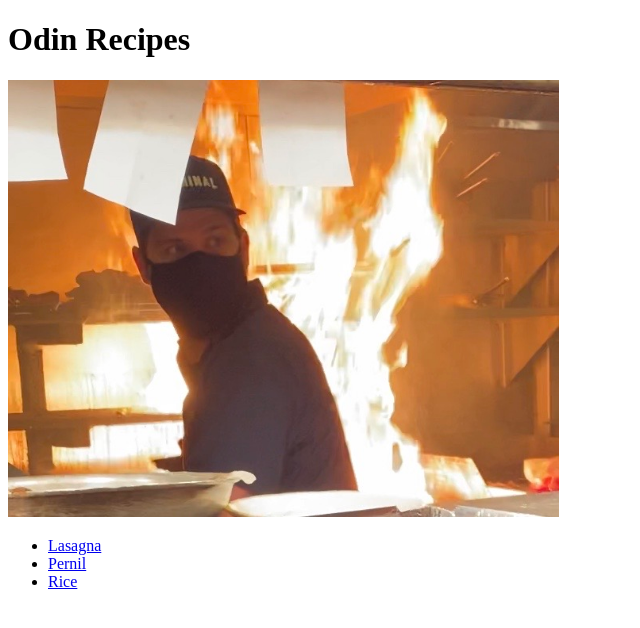
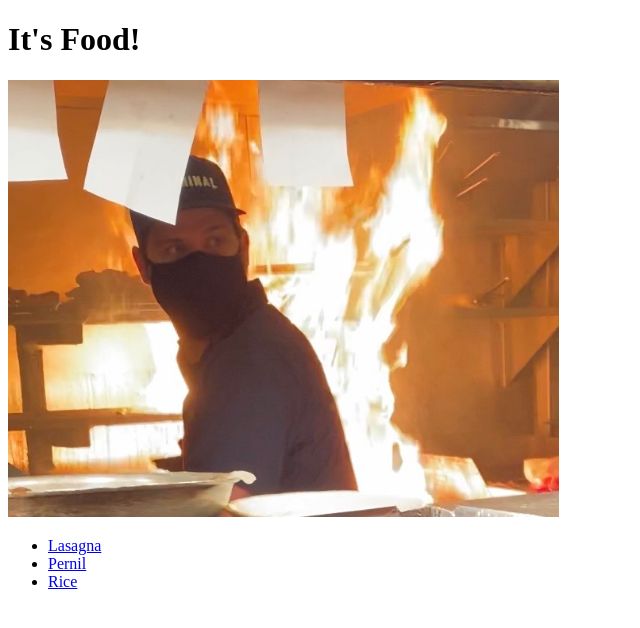
Before and after one commit to haghands/odin-recipes, a plain HTML site: page index.html in a window 1280 px wide. Shown: the whole page, without its empty margins (0-640 px from the left). Drawn offline with Linux system fonts and the light colour scheme.

Commit message:
Edit index.html header revert title woops

```diff
--- a/index.html
+++ b/index.html
@@ -1,11 +1,11 @@
 <!DOCTYPE html>
 <html>
     <head>
-        <title>It's Food</title>
+        <title>Odin-Recipes</title>
         <meta charset="UTF-8">
     </head>
     <body>
-        <h1>Odin Recipes</h1>
+        <h1>It's Food!</h1>
         <img src="cn8DWCu.jpeg" width='551'>
         <ul>
             <li><a href="./recipes/lasagna.html">Lasagna</a></li>
```
